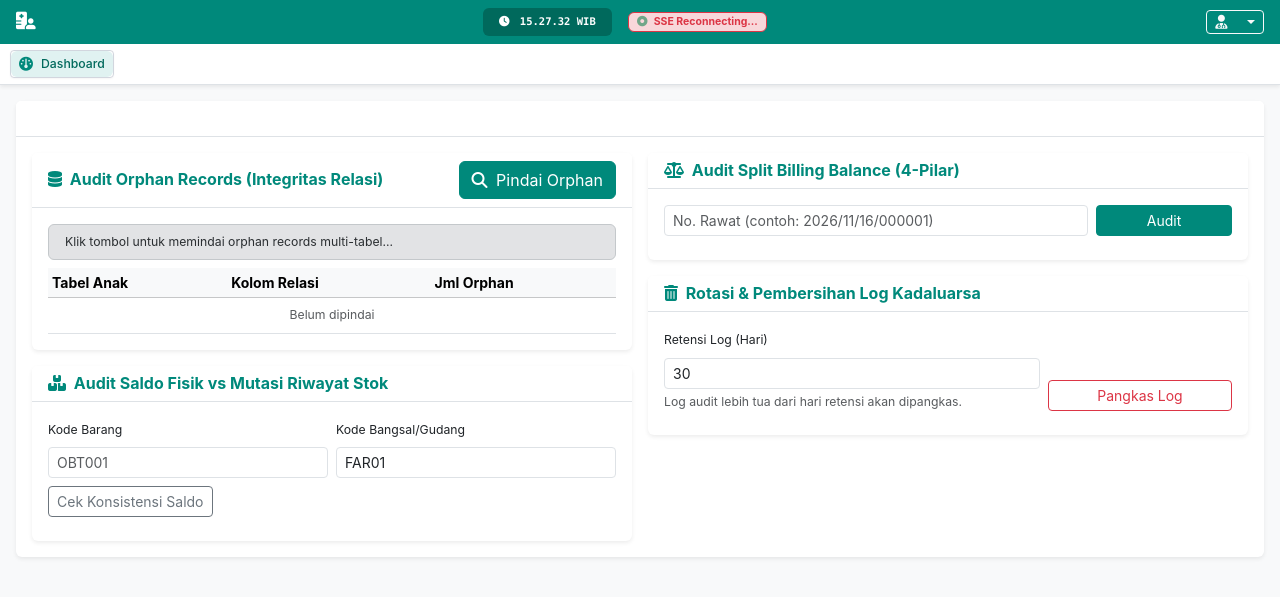
After one commit to ksblklinik/medars, a PHP site: template src/Presentation/View/templates/audit/index.php in a window 1280 px wide. The commit adds this page. Shown: the top 597 px of the page. Run offline with PHP 8.4, Linux system fonts and the light colour scheme; the template is opened without the code that fills it, so the values that code supplies are empty; some libraries are stand-ins or nearby versions.

Commit message:
feat(audit): implementasi fase 8 audit acid, owasp security headers, log rotation & data integrity checkers

```diff
--- a/src/Application/Communication/UseCase/SendWhatsAppMessageUseCase.php
+++ b/src/Application/Communication/UseCase/SendWhatsAppMessageUseCase.php
@@ -25,6 +25,10 @@ final readonly class SendWhatsAppMessageUseCase
         string $message,
         string $preferredSession = 'system',
     ): array {
+        if (trim($message) === '') {
+            throw new \InvalidArgumentException('Pesan WhatsApp tidak boleh kosong.');
+        }
+
         $phoneStr = $phone->value();
 
         // 10-Lapis Rule: Admin bebas kirim; Non-admin WAJIB nomor Whitelist
--- a/src/Presentation/Http/HttpApplication.php
+++ b/src/Presentation/Http/HttpApplication.php
@@ -31,6 +31,8 @@ use App\Application\Support\UseCase\CreateRadiologyOrderUseCase;
 use App\Application\Support\UseCase\DeleteLabOrderUseCase;
 use App\Application\Support\UseCase\SaveLabResultUseCase;
 use App\Application\Support\UseCase\SaveRadiologyResultUseCase;
+use App\Domain\Audit\Service\DataIntegrityAuditService;
+use App\Domain\Audit\Service\LogRotationService;
 use App\Domain\Bridging\Service\BpjsGatewayService;
 use App\Domain\Bridging\Service\HfisLeanCalculator;
 use App\Domain\Bridging\ValueObject\BridgingCredentials;
@@ -336,6 +338,13 @@ final class HttpApplication
             new SendWhatsAppMessageUseCase($waRepo, $waClient),
             new ProcessInboundWaWebhookUseCase($this->pdo, $waRepo, $waClient),
             new AssignHomeCarePreceptorUseCase($homeCareRepo),
+            $this->renderer,
+            $this->navBuilder
+        );
+
+        $auditController = new AuditController(
+            new DataIntegrityAuditService($this->pdo),
+            new LogRotationService($this->pdo),
             $this->renderer,
             $this->navBuilder
         );
@@ -758,6 +767,30 @@ final class HttpApplication
             return $communicationController->apiSupervisorVisits($queryParams);
         });
 
+        // Audit ACID, Integritas Relasi & Rotasi Log (PLN-36)
+        $router->get('/audit', function () use ($auditController): array {
+            $user = $this->requireAnyServiceModuleAccess(['audit', 'admin']);
+            return $auditController->index($user, $this->csrfGuard->getToken());
+        });
+        $router->get('/api/v1/audit/integrity/orphans', function () use ($auditController): array {
+            $this->requireAnyServiceModuleAccess(['audit', 'admin']);
+            return $auditController->apiOrphanCheck();
+        });
+        $router->get('/api/v1/audit/integrity/billing-balance', function () use ($auditController, $queryParams): array {
+            $this->requireAnyServiceModuleAccess(['audit', 'admin', 'kasir']);
+            return $auditController->apiBillingBalance($queryParams);
+        });
+        $router->get('/api/v1/audit/integrity/stock-balance', function () use ($auditController, $queryParams): array {
+            $this->requireAnyServiceModuleAccess(['audit', 'admin', 'farmasi']);
+            return $auditController->apiStockBalance($queryParams);
+        });
+        $router->post('/api/v1/audit/logs/rotate', function () use ($auditController, $postData, $rawBody, $headers): array {
+            $this->requireAnyServiceModuleAccess(['audit', 'admin']);
+            $this->assertCsrfHeaderOrPost($postData, $headers);
+            $data = $this->parseJsonOrPost($rawBody, $postData, $headers);
+            return $auditController->apiRotateLogs($data);
+        });
+
         return $router->dispatch($method, $path);
     }
 
@@ -856,6 +889,8 @@ final class HttpApplication
             'X-Frame-Options' => 'SAMEORIGIN',
             'X-Content-Type-Options' => 'nosniff',
             'Referrer-Policy' => 'strict-origin-when-cross-origin',
+            'Content-Security-Policy' => "default-src 'self' 'unsafe-inline' data:; frame-ancestors 'self';",
+            'Permissions-Policy' => 'camera=(), microphone=(), geolocation=()',
         ]);
 
         return $response;
--- a/src/Presentation/Http/NavigationBuilder.php
+++ b/src/Presentation/Http/NavigationBuilder.php
@@ -81,6 +81,12 @@ final class NavigationBuilder
                 'modules' => ['home_care', 'homecare'],
             ],
             [
+                'title' => 'Audit ACID',
+                'icon' => 'fa-shield-halved',
+                'route' => '/audit',
+                'modules' => ['audit', 'admin'],
+            ],
+            [
                 'title' => 'Pengguna',
                 'icon' => 'fa-users',
                 'route' => '/users',
--- /dev/null
+++ b/src/Presentation/View/templates/audit/index.php
@@ -0,0 +1,90 @@
+<div class="row g-3" id="auditWorkspace">
+    <div class="col-lg-6">
+        <div class="card shadow-sm border-0 mb-3">
+            <div class="card-header bg-white border-bottom py-2 d-flex justify-content-between align-items-center">
+                <h6 class="m-0 fw-bold text-medical-teal"><i class="fa fa-database me-1"></i> Audit Orphan Records (Integritas Relasi)</h6>
+                <button type="button" class="btn btn-xs btn-medical-teal" id="btnScanOrphans">
+                    <i class="fa fa-magnifying-glass me-1"></i> Pindai Orphan
+                </button>
+            </div>
+            <div class="card-body">
+                <div id="orphanBadge" class="alert alert-secondary py-2 small mb-2">Klik tombol untuk memindai orphan records multi-tabel...</div>
+                <div style="max-height: 260px; overflow-y: auto;">
+                    <table class="table table-sm table-hover mb-0">
+                        <thead class="table-light">
+                            <tr>
+                                <th>Tabel Anak</th>
+                                <th>Kolom Relasi</th>
+                                <th>Jml Orphan</th>
+                            </tr>
+                        </thead>
+                        <tbody id="orphanTableBody">
+                            <tr><td colspan="3" class="text-center text-muted py-2 small">Belum dipindai</td></tr>
+                        </tbody>
+                    </table>
+                </div>
+            </div>
+        </div>
+
+        <div class="card shadow-sm border-0">
+            <div class="card-header bg-white border-bottom py-2">
+                <h6 class="m-0 fw-bold text-medical-teal"><i class="fa fa-boxes-stacked me-1"></i> Audit Saldo Fisik vs Mutasi Riwayat Stok</h6>
+            </div>
+            <div class="card-body">
+                <form id="formAuditStock" class="row g-2 mb-2">
+                    <div class="col-md-6">
+                        <label class="form-label small">Kode Barang</label>
+                        <input type="text" class="form-control form-control-sm" id="astKodeBrng" placeholder="OBT001" required>
+                    </div>
+                    <div class="col-md-6">
+                        <label class="form-label small">Kode Bangsal/Gudang</label>
+                        <input type="text" class="form-control form-control-sm" id="astKdBangsal" value="FAR01" required>
+                    </div>
+                    <div class="col-12">
+                        <button type="submit" class="btn btn-sm btn-outline-secondary">Cek Konsistensi Saldo</button>
+                    </div>
+                </form>
+                <div id="stockAuditResult" class="small text-muted"></div>
+            </div>
+        </div>
+    </div>
+
+    <div class="col-lg-6">
+        <div class="card shadow-sm border-0 mb-3">
+            <div class="card-header bg-white border-bottom py-2">
+                <h6 class="m-0 fw-bold text-medical-teal"><i class="fa fa-scale-balanced me-1"></i> Audit Split Billing Balance (4-Pilar)</h6>
+            </div>
+            <div class="card-body">
+                <form id="formAuditBilling" class="row g-2 mb-2">
+                    <div class="col-md-9">
+                        <input type="text" class="form-control form-control-sm" id="ablNoRawat" placeholder="No. Rawat (contoh: 2026/11/16/000001)" required>
+                    </div>
+                    <div class="col-md-3">
+                        <button type="submit" class="btn btn-sm btn-medical-teal w-100">Audit</button>
+                    </div>
+                </form>
+                <div id="billingAuditResult" class="small text-muted"></div>
+            </div>
+        </div>
+
+        <div class="card shadow-sm border-0">
+            <div class="card-header bg-white border-bottom py-2">
+                <h6 class="m-0 fw-bold text-medical-teal"><i class="fa fa-trash-can me-1"></i> Rotasi &amp; Pembersihan Log Kadaluarsa</h6>
+            </div>
+            <div class="card-body">
+                <form id="formRotateLogs" class="row g-2 mb-2">
+                    <div class="col-md-8">
+                        <label class="form-label small">Retensi Log (Hari)</label>
+                        <input type="number" class="form-control form-control-sm" id="rotDays" value="30" min="1" required>
+                        <div class="form-text small">Log audit lebih tua dari hari retensi akan dipangkas.</div>
+                    </div>
+                    <div class="col-md-4 d-flex align-items-end">
+                        <button type="submit" class="btn btn-sm btn-outline-danger w-100">Pangkas Log</button>
+                    </div>
+                </form>
+                <div id="rotateLogsResult" class="small text-muted"></div>
+            </div>
+        </div>
+    </div>
+</div>
+<script src="/assets/js/modules/audit.js" defer></script>
```
Also changed, not shown: src/Domain/Audit/Service/DataIntegrityAuditService.php (added, +133 -0 lines), src/Domain/Audit/Service/LogRotationService.php (added, +22 -0 lines), src/Presentation/Http/AuditController.php (added, +116 -0 lines), src/Presentation/Http/CommunicationController.php (+9 -0 lines), tests/Integration/HttpApplicationTest.php (+36 -0 lines), tests/Unit/Application/Audit/DataIntegrityAndSecurityAuditTest.php (added, +122 -0 lines), tests/Unit/Presentation/Http/AuditControllerTest.php (added, +67 -0 lines), .agents/ROADMAP.md, public/assets/js/modules/audit.js (added).
